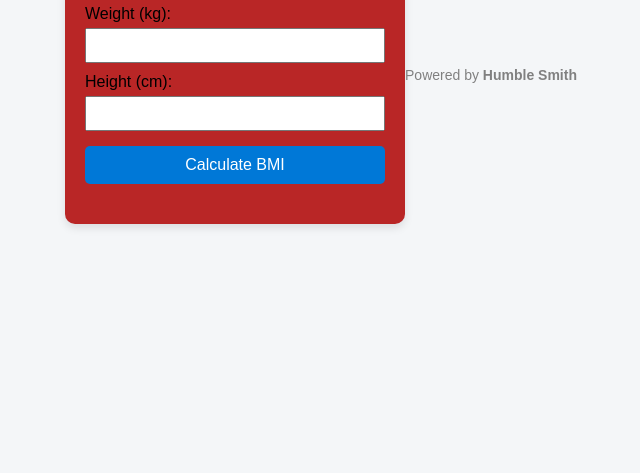
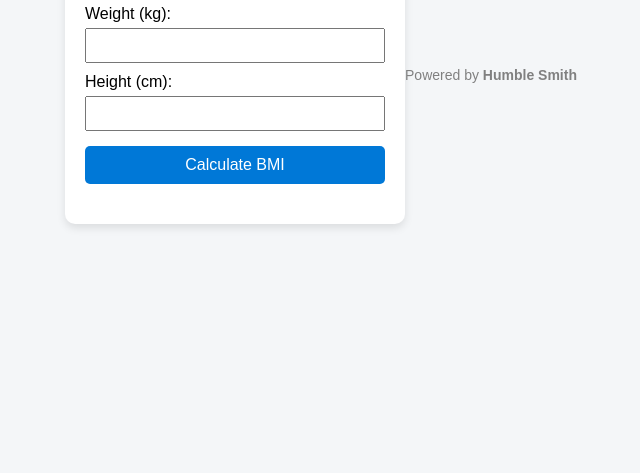
Before and after one commit to Rotich-elias/BMI-Calc, a plain HTML site: page index.html in a window 1280 px wide. Shown: the part 343-816 px from the top of the page, without its empty margins (319-959 px from the left). Drawn offline with Linux system fonts and the light colour scheme.

Commit message:
colour bg

```diff
--- a/styles.css
+++ b/styles.css
@@ -8,7 +8,7 @@ body {
 }
 
 .container {
-  background: rgb(185, 38, 38);
+  background: rgb(255, 255, 255);
   padding: 20px;
   border-radius: 10px;
   box-shadow: 0px 4px 8px rgba(0,0,0,0.1);
```
